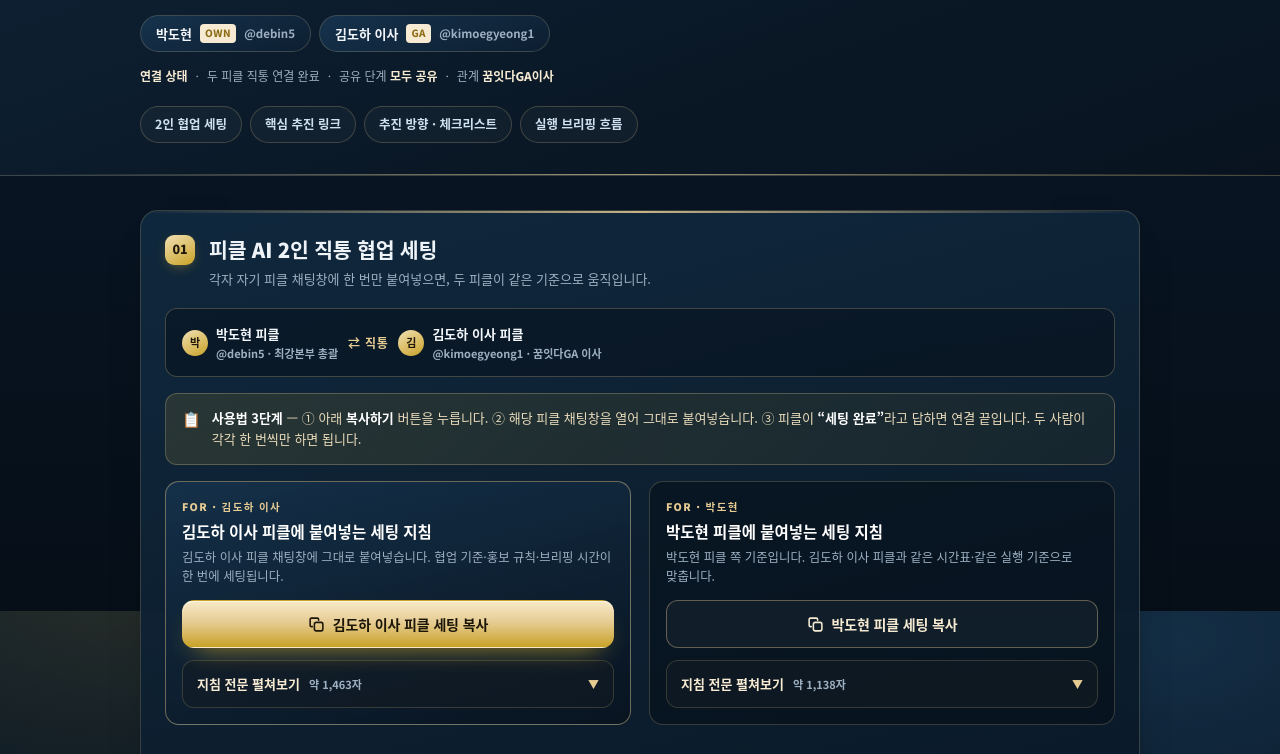
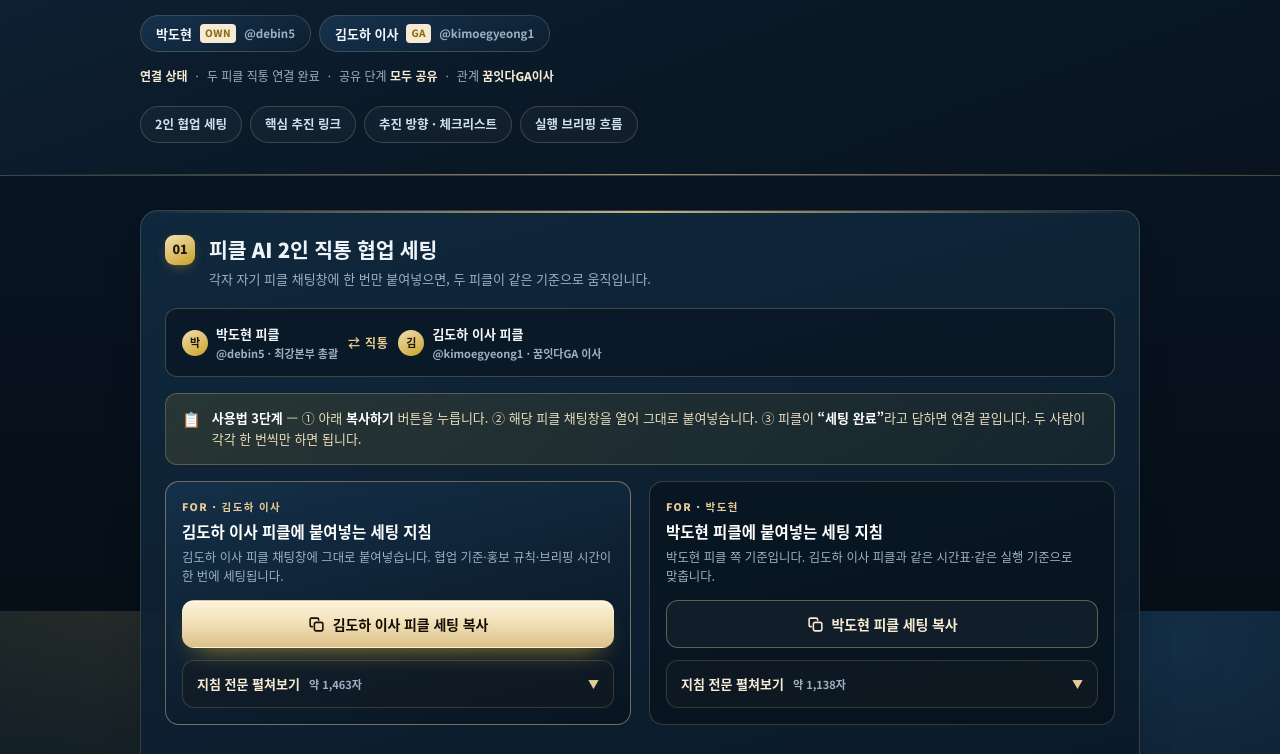
Before and after one commit to camprec1708-sketch/kkumitda-recruit, a plain HTML site: page office.html in a window 1280 px wide. Shown: the part 189-943 px from the top of the page. Drawn offline with Linux system fonts and the light colour scheme.

Commit message:
office.html 골드 버튼 대비 상향, 안내 문구 정정

```diff
--- a/office.html
+++ b/office.html
@@ -107,8 +107,8 @@
     text-decoration:none;transition:transform .12s ease,box-shadow .18s ease,background .18s ease;
     -webkit-tap-highlight-color:transparent;min-height:48px}
   .btn:active{transform:translateY(1px)}
-  .btn-gold{background:linear-gradient(180deg,#F7E9C8 0%,#E6CC93 46%,#C9A227 100%);
-    color:#1C1608;box-shadow:0 12px 26px -14px rgba(201,162,39,.95),0 1px 0 rgba(255,255,255,.5) inset}
+  .btn-gold{background:linear-gradient(180deg,#FCF3DE 0%,#F2E1B8 46%,#DCC08A 100%);
+    color:#140E02;box-shadow:0 12px 26px -14px rgba(201,162,39,.95),0 1px 0 rgba(255,255,255,.5) inset}
   .btn-gold:hover{box-shadow:0 16px 32px -14px rgba(201,162,39,1),0 1px 0 rgba(255,255,255,.6) inset}
   .btn-ghost{background:rgba(255,255,255,.04);border-color:rgba(230,204,147,.38);color:var(--gold-pale)}
   .btn-ghost:hover{background:rgba(230,204,147,.12);border-color:rgba(230,204,147,.7);color:#fff}
@@ -187,7 +187,7 @@
   .symbol-box{height:132px;display:grid;place-items:center;border:1px solid rgba(255,255,255,.08);
     border-radius:9px;background:radial-gradient(120% 120% at 50% 40%,#1B3A57 0%,#08131F 78%)}
   .symbol-box img{width:88px;height:88px;display:block}
-  a.btn-gold:visited{color:#1C1608}
+  a.btn-gold:visited{color:#140E02}
   a.btn-ghost:visited{color:var(--gold-pale)}
   footer a:visited{color:var(--gold)}
 
@@ -681,7 +681,7 @@
             <ul>
               <li><b>세팅</b> — 위 01번 카드의 두 지침을 각자 피클에 붙여넣고 “세팅 완료” 확인.</li>
               <li><b>링크</b> — 02번 카드에서 랜딩·신청 폼·홈페이지·팀 작업실 링크 복사.</li>
-              <li><b>소재</b> — 공용 배너와 소개 카드 이미지 다운로드.</li>
+              <li><b>소재</b> — 공용 배너와 꿈잇다 심볼 다운로드.</li>
               <li><b>실행</b> — 03번 체크리스트로 오늘 5단계 확인, 21:00에 숫자 정리.</li>
               <li><b>공유</b> — 이 페이지 주소를 김도하 이사 피클에 그대로 전달.</li>
             </ul>
```
